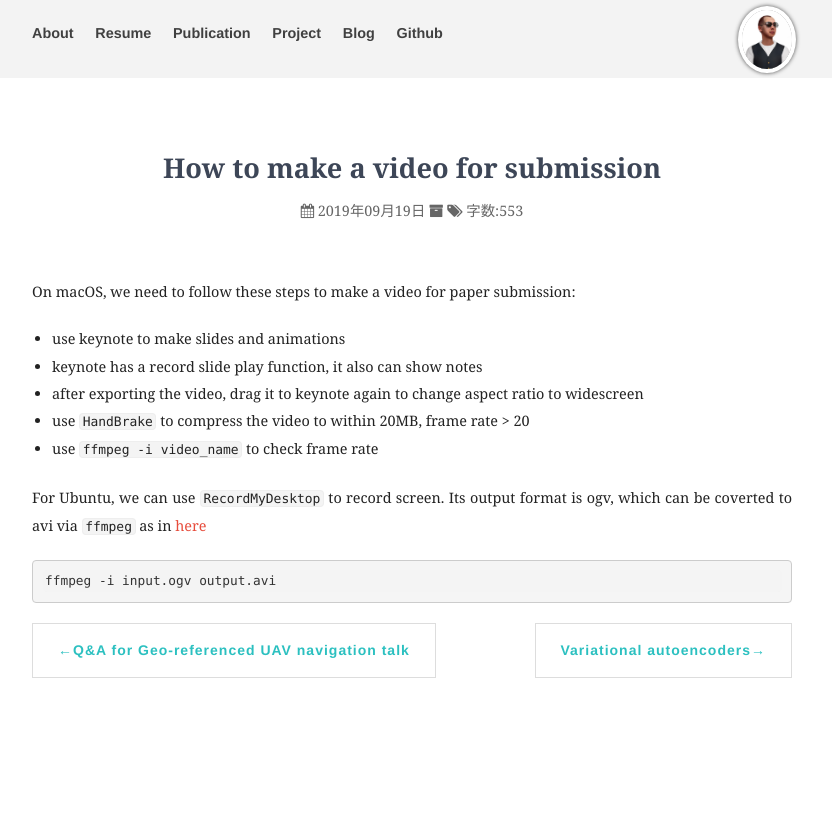
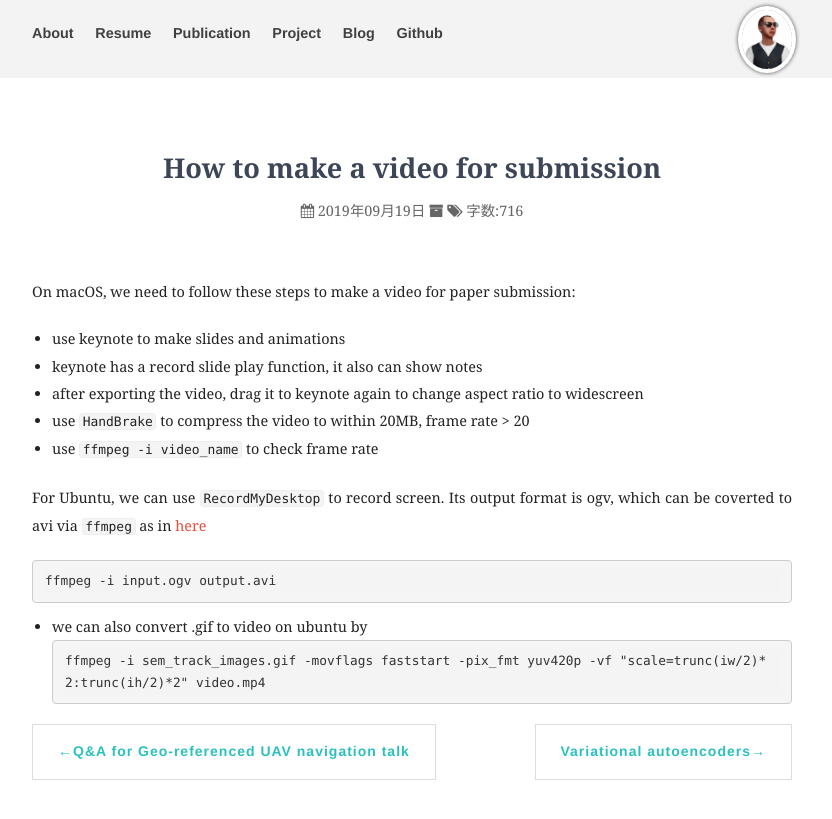
Before and after one commit to moshanATucsd/moshanATucsd.github.io, a Jekyll site: the page built from _posts/2019-09-19-video.md, in a window 1280 px wide. Shown: the top 819 px of the page, without its empty margins (228-1060 px from the left). Built offline with Jekyll 4.4.1, drawn with Linux system fonts in a browser that asks for light colours; nearby versions of some CDN libraries; comment, search, counter and statistics services are not loaded.

Commit message:
update post

````diff
--- a/_posts/2019-09-19-video.md
+++ b/_posts/2019-09-19-video.md
@@ -18,3 +18,8 @@ can be coverted to avi via `ffmpeg` as in [here](https://askubuntu.com/questions
 ```
 ffmpeg -i input.ogv output.avi
 ```
+
+* we can also convert .gif to video on ubuntu by
+```
+ffmpeg -i sem_track_images.gif -movflags faststart -pix_fmt yuv420p -vf "scale=trunc(iw/2)*2:trunc(ih/2)*2" video.mp4
+```
````
Also changed, not shown: 1 other file.
